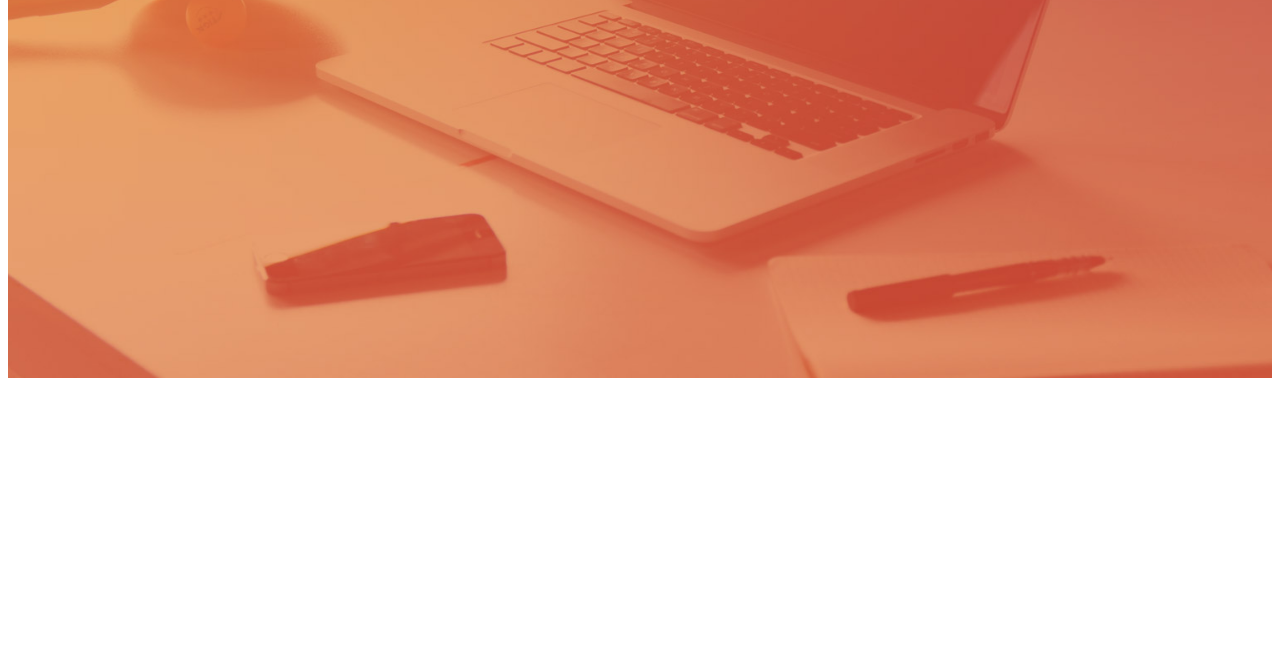
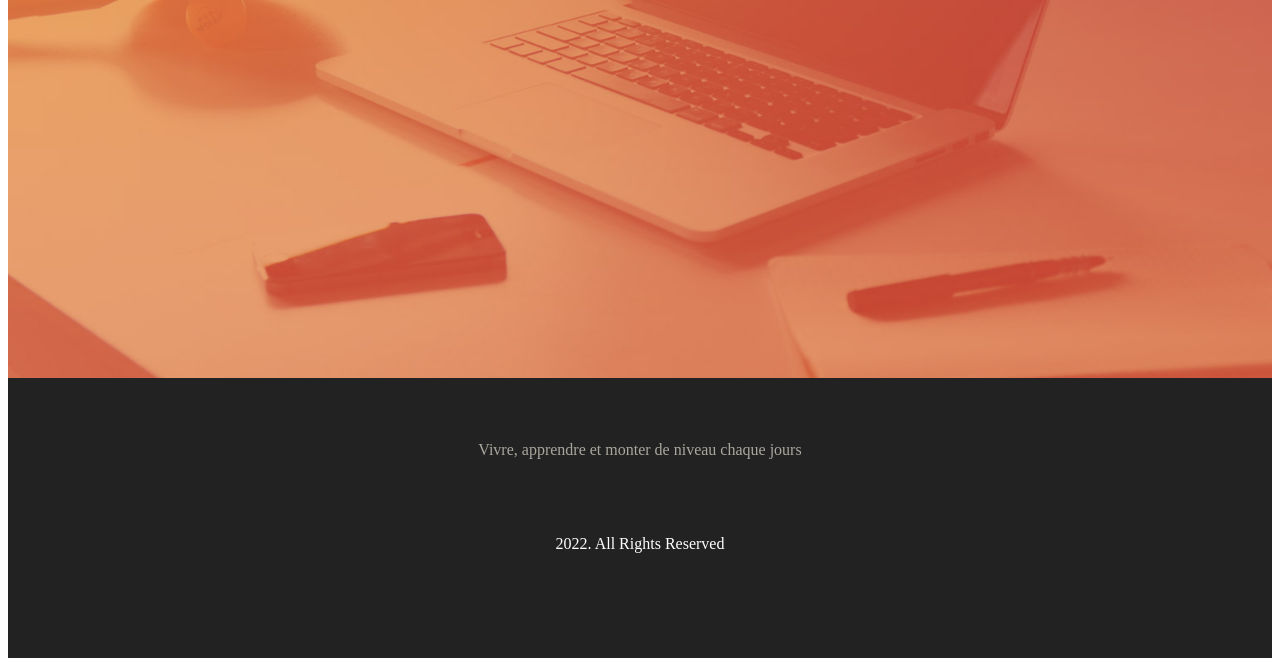
Before and after one commit to GuillaumeDaviid/webSite-in-Gatsby, a Gatsby site in the folder webSite-in-Gatsby/: page /portfolio in a window 1280 px wide. Shown: the part 388-1054 px from the top of the page. Before the commit the page ends 800 px from the top, so only its background shows below. Built offline with nearby package versions, Linux system fonts and the light colour scheme; Gatsby itself is replaced by a stand-in of ours.

Commit message:
add Footer component to Portfolio page

```diff
--- a/webSite-in-Gatsby/src/pages/portfolio/index.tsx
+++ b/webSite-in-Gatsby/src/pages/portfolio/index.tsx
@@ -2,7 +2,7 @@ import * as React from 'react'
 import Footer from '../../components/Footer'
 import favicon from '../../images/favicon.ico'
 import Layout from '../../components/Layout'
-import  {Helmet} from "react-helmet"
+import {Helmet} from "react-helmet"
 
 
 const Portfolio = () => {
@@ -19,6 +19,7 @@ const Portfolio = () => {
         </div>
     </Layout>
 
+    <Footer />
         </div>
     )
 }
```
